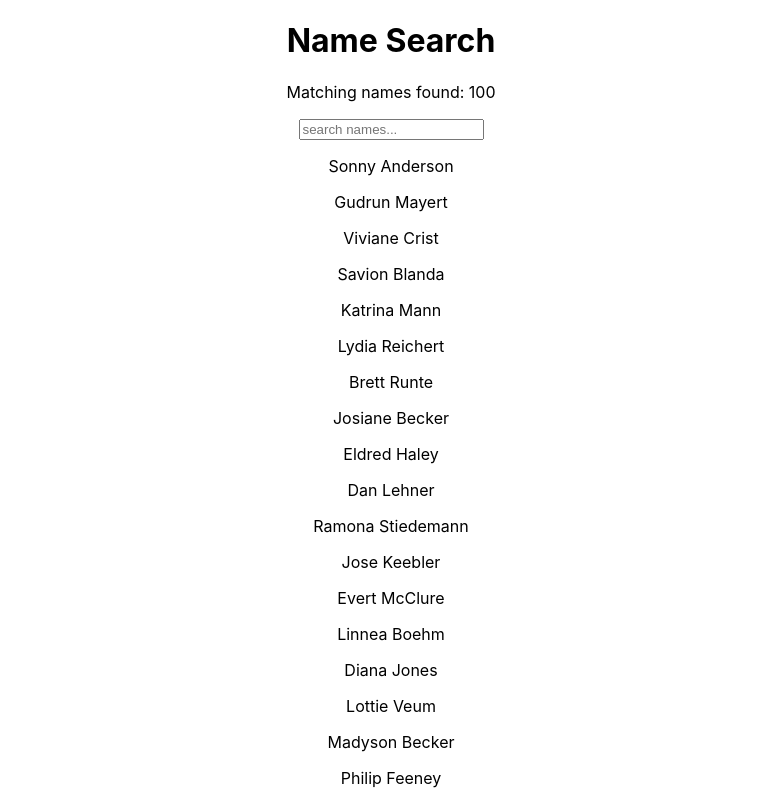
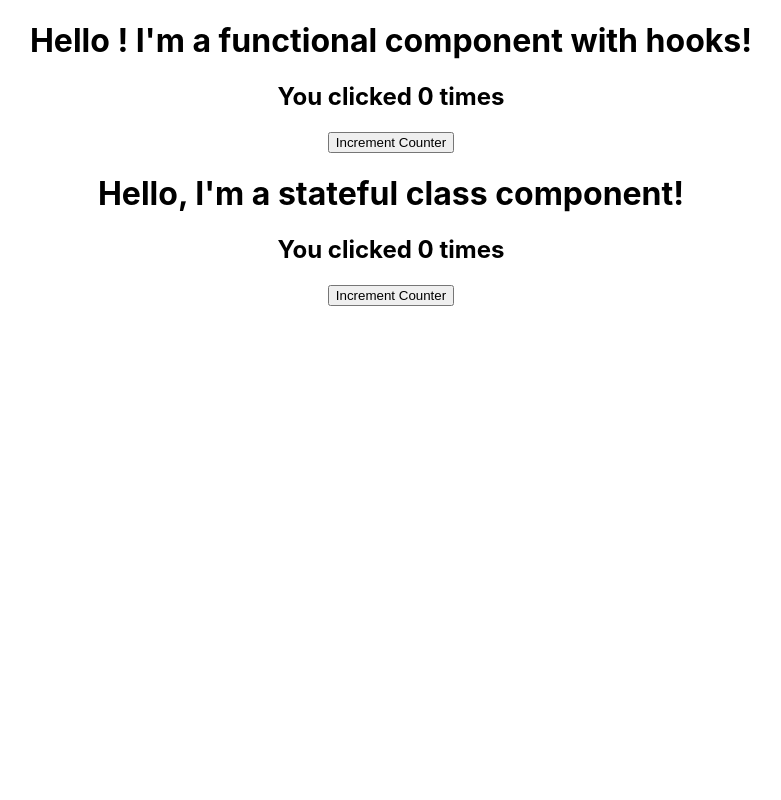
Before and after one commit to hogbergmarkus/first-react-project, a React (Create React App) app in the folder my-app/: page / in a window 1280 px wide. Shown: the top 800 px of the page, without its empty margins (249-1030 px from the left). Built offline with nearby package versions, Linux system fonts and the light colour scheme.

Commit message:
Introduction to Hooks

```diff
--- a/my-app/src/App.js
+++ b/my-app/src/App.js
@@ -1,10 +1,12 @@
 import "./App.css";
-import SearchBar from "./components/SearchBar";
+import HooksCounter from "./components/HooksCounter";
+import ClassCounter from "./components/ClassCounter";
 
 function App() {
     return (
         <div className="App">
-            <SearchBar />
+            <HooksCounter />
+            <ClassCounter />
         </div>
     );
 }
--- /dev/null
+++ b/my-app/src/components/ClassCounter.js
@@ -0,0 +1,26 @@
+import React, { Component } from "react";
+
+export default class ClassCounter extends Component {
+    constructor(props) {
+        super(props);
+        this.state = {
+            count: 0,
+        };
+    }
+
+    handleClick = () => {
+        this.setState((prevState) => {
+            return { count: prevState.count + 1 };
+        });
+    };
+
+    render() {
+        return (
+            <div>
+                <h1>Hello, I'm a stateful class component!</h1>
+                <h2>You clicked {this.state.count} times</h2>
+                <button onClick={this.handleClick}>Increment Counter</button>
+            </div>
+        );
+    }
+}
--- /dev/null
+++ b/my-app/src/components/HooksCounter.js
@@ -0,0 +1,15 @@
+import React, { useState } from "react";
+
+export default function HooksCounter(props) {
+    const [count, setCount] = useState(0);
+
+    return (
+        <div className="greeting">
+            <h1>Hello {props.name}! I'm a functional component with hooks!</h1>
+            <h2>You clicked {count} times</h2>
+            <button onClick={() => setCount((count) => count + 1)}>
+                Increment Counter
+            </button>
+        </div>
+    );
+}
```
